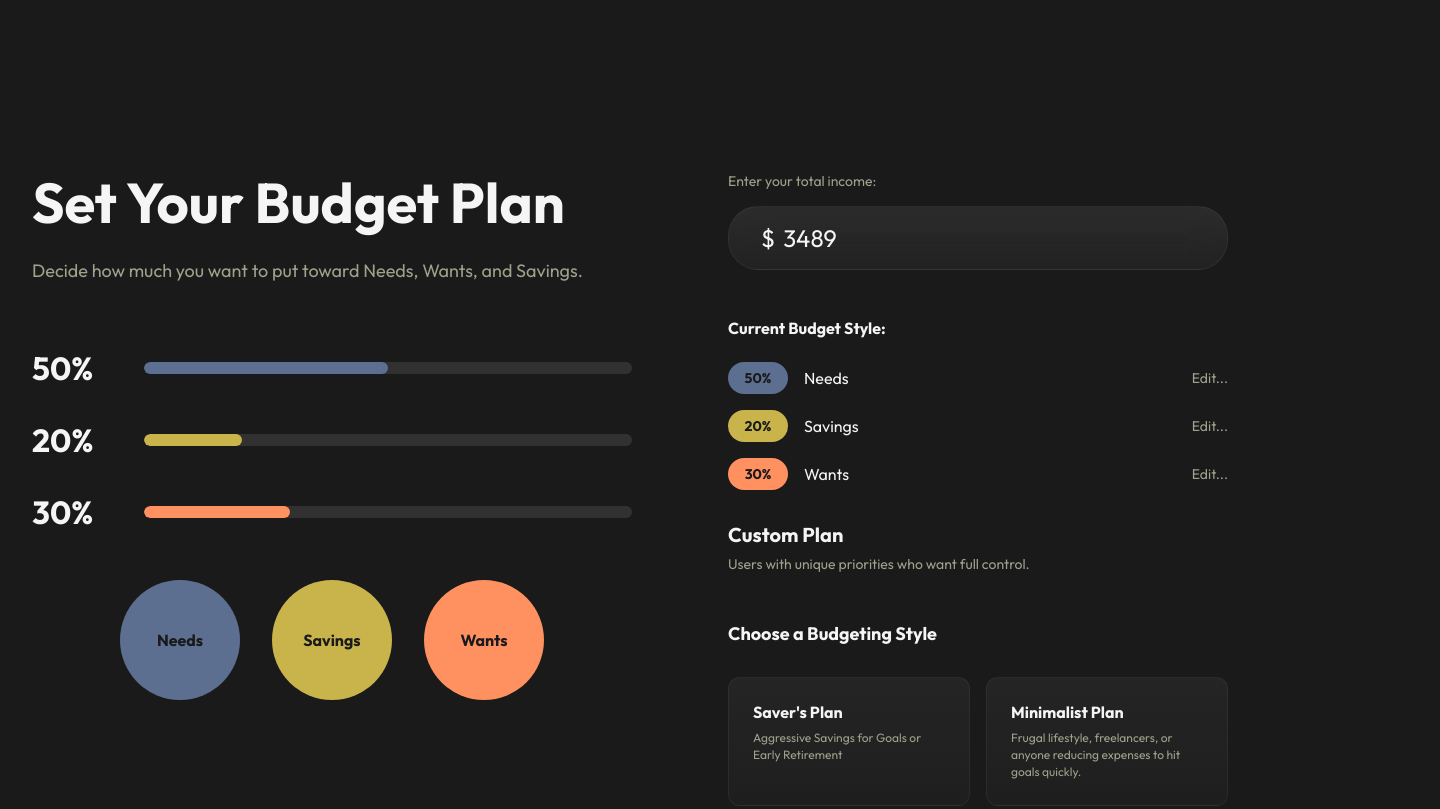
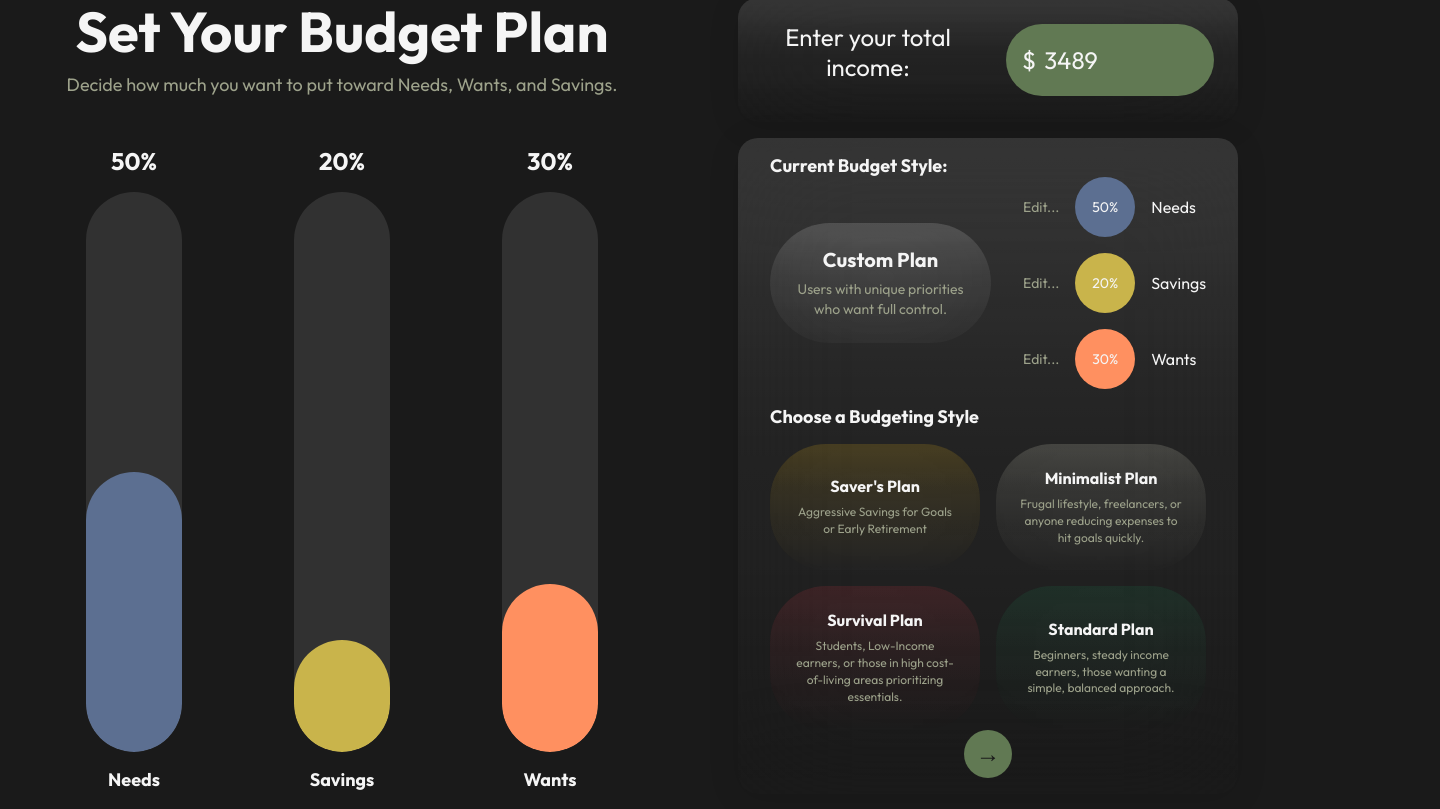
Before and after one commit to CloueM/Wallocate_Project, a React (Vite) app: page / in a window 1280 px wide. Shown: the part 1091-1900 px from the top of the page, 1440 px wide, since content can reach past the window. Built offline with nearby package versions, Linux system fonts and the light colour scheme.

Commit message:
Edit Plan Page

```diff
--- a/package.json
+++ b/package.json
@@ -16,9 +16,11 @@
     "@react-three/postprocessing": "^3.0.4",
     "@tailwindcss/vite": "^4.1.11",
     "gsap": "^3.13.0",
+    "node": "^20.19.4",
     "react": "^19.1.0",
     "react-dom": "^19.1.0",
-    "three": "^0.178.0"
+    "three": "^0.178.0",
+    "update": "^0.4.2"
   },
   "devDependencies": {
     "@eslint/js": "^9.30.1",
@@ -32,6 +34,6 @@
     "eslint-plugin-react-refresh": "^0.4.20",
     "globals": "^16.3.0",
     "tailwindcss": "^4.1.11",
-    "vite": "^7.0.4"
+    "vite": "^6.0.0"
   }
 }
--- a/src/components/PlanSection.tsx
+++ b/src/components/PlanSection.tsx
@@ -93,40 +93,30 @@ const PlanSection: React.FC = () => {
               <div className="percentage-bar">
                 <div
                   className="percentage-fill needs-fill"
-                  style={{ width: `${customPercentages.needs}%` }}
+                  style={{ height: `${customPercentages.needs}%` }}
                 ></div>
               </div>
+              <span className="category-label">Needs</span>
             </div>
             <div className="percentage-item">
               <span className="percentage-value">{customPercentages.savings}%</span>
               <div className="percentage-bar">
                 <div
                   className="percentage-fill savings-fill"
-                  style={{ width: `${customPercentages.savings}%` }}
+                  style={{ height: `${customPercentages.savings}%` }}
                 ></div>
               </div>
+              <span className="category-label">Savings</span>
             </div>
             <div className="percentage-item">
               <span className="percentage-value">{customPercentages.wants}%</span>
               <div className="percentage-bar">
                 <div
                   className="percentage-fill wants-fill"
-                  style={{ width: `${customPercentages.wants}%` }}
+                  style={{ height: `${customPercentages.wants}%` }}
                 ></div>
               </div>
-            </div>
-          </div>
-
-          {/* Category Circles */}
-          <div className="category-circles">
-            <div className="category-circle needs-circle">
-              <span>Needs</span>
-            </div>
-            <div className="category-circle savings-circle">
-              <span>Savings</span>
-            </div>
-            <div className="category-circle wants-circle">
-              <span>Wants</span>
+              <span className="category-label">Wants</span>
             </div>
           </div>
         </div>
@@ -147,31 +137,37 @@ const PlanSection: React.FC = () => {
             </div>
           </div>
 
-          {/* Current Budget Style */}
-          <div className="current-budget">
+          {/* Plan Details Section */}
+          <div className="plan-details-container">
             <h3 className="current-budget-title">Current Budget Style:</h3>
-            <div className="budget-breakdown">
-              <div className="budget-item">
-                <div className="budget-percentage needs-bg">{customPercentages.needs}%</div>
-                <span className="budget-label">Needs</span>
-                <button className="edit-btn">Edit...</button>
-              </div>
-              <div className="budget-item">
-                <div className="budget-percentage savings-bg">{customPercentages.savings}%</div>
-                <span className="budget-label">Savings</span>
-                <button className="edit-btn">Edit...</button>
-              </div>
-              <div className="budget-item">
-                <div className="budget-percentage wants-bg">{customPercentages.wants}%</div>
-                <span className="budget-label">Wants</span>
-                <button className="edit-btn">Edit...</button>
-              </div>
-            </div>
+            <div className="current-budget-content">
+              <div className="current-budget-left">
+
+                <div className="plan-info-container">
                   <h4 className="plan-name">{selectedPlan.name}</h4>
                   <p className="plan-description">{selectedPlan.description}</p>
                 </div>
-
-          {/* Budget Style Options */}
+              </div>
+              <div className="current-budget-right">
+                <div className="budget-breakdown">
+                  <div className="budget-item">
+                    <button className="edit-btn">Edit...</button>
+                    <div className="budget-percentage needs-bg">{customPercentages.needs}%</div>
+                    <span className="budget-label">Needs</span>
+                  </div>
+                  <div className="budget-item">
+                    <button className="edit-btn">Edit...</button>
+                    <div className="budget-percentage savings-bg">{customPercentages.savings}%</div>
+                    <span className="budget-label">Savings</span>
+                  </div>
+                  <div className="budget-item">
+                    <button className="edit-btn">Edit...</button>
+                    <div className="budget-percentage wants-bg">{customPercentages.wants}%</div>
+                    <span className="budget-label">Wants</span>
+                  </div>
+                </div>
+              </div>
+            </div>
             <div className="budget-options">
               <h3 className="options-title">Choose a Budgeting Style</h3>
               <div className="budget-grid">
@@ -192,6 +188,7 @@ const PlanSection: React.FC = () => {
             </div>
           </div>
         </div>
+      </div>
     </section>
   );
 };
--- a/src/index.css
+++ b/src/index.css
@@ -33,7 +33,7 @@ html, body {
   justify-content: center;
   align-items: center;
   min-height: 100vh;
-  padding: 2rem;
+  padding: 10rem;
 }
 
 .hero-content {
@@ -44,8 +44,8 @@ html, body {
 }
 
 .glass-container {
-  width: 100rem;
-  height: 50rem;
+  width: 90rem;
+  height: 30rem;
   background: linear-gradient(
     180deg,
     rgba(255, 255, 255, 0.12) 0%,
@@ -62,7 +62,7 @@ html, body {
   border-radius: 20px;
   display: flex;
   align-items: center;
-  padding: 7rem;
+  padding: 9rem;
 }
 
 .hero-left {
@@ -113,8 +113,8 @@ html, body {
 }
 
 .logo-circle {
-  width: 35rem;
-  height: 35rem;
+  width: 25rem;
+  height: 25em;
   border-radius: 50%;
   background: var(--background-color);
   display: flex;
@@ -125,8 +125,7 @@ html, body {
 }
 
 .hero-logo {
-  width: 25rem;
-  height: 35rem;
+  width: 15em;
   object-fit: contain;
 }
 
@@ -309,76 +308,117 @@ html, body {
 
 /* Plan Section Styles */
 .plan-section {
-  min-height: 100vh;
+  height: 100vh;
   background-color: var(--background-color);
-  padding: 8rem 2rem;
   display: flex;
   align-items: center;
   justify-content: center;
+  padding-top: 2rem;
+  padding-left: 2rem;
+  padding-right: 2rem;
+  box-sizing: border-box;
 }
 
 .plan-container {
   max-width: 1400px;
   width: 100%;
+  height: 100%;
   display: flex;
   gap: 6rem;
-  align-items: flex-start;
+  align-items: center;
+  justify-content: center;
 }
 
 /* Left Container */
 .plan-left {
   flex: 1;
   max-width: 600px;
+  display: flex;
+  flex-direction: column;
+  justify-content: space-between;
 }
 
 .plan-title {
+  display: flex;
+  flex-direction: column;
+  align-items: center;
+  justify-content: center;
   font-size: 56px;
   font-weight: bold;
   color: var(--prime-text-color);
   font-family: 'Outfit', sans-serif;
-  margin-bottom: 1.5rem;
+  margin-bottom: 0.5rem;
   line-height: 1.1;
 }
 
 .plan-subtitle {
+  display: flex;
+  flex-direction: column;
+  align-items: center;
+  justify-content: center;
   font-size: 18px;
   color: var(--secondary-color);
   font-family: 'Outfit', sans-serif;
   line-height: 1.5;
-  margin-bottom: 4rem;
+  margin-bottom: 3rem;
 }
 
 .percentage-display {
-  margin-bottom: 3rem;
+  display: flex;
+  gap: 7rem;
+  justify-content: center;
+  align-items: center;
+  flex: 1;
 }
 
 .percentage-item {
+
   display: flex;
+  flex-direction: column;
   align-items: center;
-  gap: 2rem;
-  margin-bottom: 2rem;
+  justify-content: center;
+  gap: 1rem;
 }
 
 .percentage-value {
-  font-size: 32px;
+  font-size: 24px;
   font-weight: bold;
   color: var(--prime-text-color);
   font-family: 'Outfit', sans-serif;
-  min-width: 80px;
+  text-align: center;
+}
+
+.category-label {
+  font-size: 18px;
+  font-weight: 600;
+  color: var(--prime-text-color);
+  font-family: 'Outfit', sans-serif;
+  text-align: center;
 }
 
 .percentage-bar {
-  flex: 1;
-  height: 12px;
+  width: 6rem;
+  height: 35rem;
   background-color: rgba(255, 255, 255, 0.1);
-  border-radius: 6px;
+  border-radius:3rem;
   overflow: hidden;
+  position: relative;
+  -webkit-border-radius:3rem;
+  -moz-border-radius:3rem;
+  -ms-border-radius:3rem;
+  -o-border-radius:3rem;
 }
 
 .percentage-fill {
-  height: 100%;
-  border-radius: 6px;
-  transition: width 0.3s ease;
+  width: 100%;
+  border-radius: 3rem;
+  transition: height 0.3s ease;
+  position: absolute;
+  bottom: 0;
+  -webkit-border-radius: 3rem;
+  -moz-border-radius: 3rem;
+  -ms-border-radius: 3rem;
+  -o-border-radius: 3rem;
 }
 
 .needs-fill {
@@ -393,67 +433,66 @@ html, body {
   background-color: var(--wants-color);
 }
 
-.category-circles {
-  display: flex;
-  gap: 2rem;
-  justify-content: center;
-}
 
-.category-circle {
-  width: 120px;
-  height: 120px;
-  border-radius: 50%;
-  display: flex;
-  align-items: center;
-  justify-content: center;
-  font-size: 16px;
-  font-weight: 600;
-  font-family: 'Outfit', sans-serif;
-  color: var(--background-color);
-}
-
-.needs-circle {
-  background-color: var(--needs-color);
-}
-
-.savings-circle {
-  background-color: var(--savings-color);
-}
-
-.wants-circle {
-  background-color: var(--wants-color);
-}
 
 /* Right Container */
 .plan-right {
   flex: 1;
   max-width: 500px;
+  display: flex;
+  flex-direction: column;
+  justify-content: center;
+  align-items: center;
 }
 
 .income-section {
-  margin-bottom: 3rem;
+  display: flex;
+  flex-direction: row;
+  align-items: center;
+  justify-content: center;
+  margin-bottom: 1rem;
+  padding: 1.5rem;
+  background: linear-gradient(
+    180deg,
+    rgba(255, 255, 255, 0.12) 0%,
+    rgba(255, 255, 255, 0.10) 15%,
+    rgba(255, 255, 255, 0.08) 25%,
+    rgba(255, 255, 255, 0.06) 35%,
+    rgba(255, 255, 255, 0.04) 50%,
+    rgba(255, 255, 255, 0.03) 65%,
+    rgba(255, 255, 255, 0.02) 75%,
+    rgba(255, 255, 255, 0.01) 85%,
+    transparent 100%
+  );
+  backdrop-filter: blur(60px);
+  border-radius: 20px;
+  box-shadow: 0 4px 32px rgba(0,0,0,0.10);
 }
 
 .income-label {
   display: block;
-  font-size: 14px;
-  color: var(--secondary-color);
+  font-size: 24px;
+  color: var(--prime-text-color);
   font-family: 'Outfit', sans-serif;
   margin-bottom: 1rem;
+  margin-right: 2rem;
+  text-align: center;
 }
 
 .income-input-container {
   display: flex;
   align-items: center;
-  background: linear-gradient(
-    180deg,
-    rgba(255, 255, 255, 0.08) 0%,
-    rgba(255, 255, 255, 0.04) 100%
-  );
-  border-radius: 30px;
-  padding: 1rem 2rem;
+  justify-content: center;
+  background: var(--primary-color);
+  border-radius:4rem;
+  padding: 1rem;
   backdrop-filter: blur(20px);
-  border: 1px solid rgba(255, 255, 255, 0.05);
+  max-width: 13rem;
+  height: 4.5rem;
+  -webkit-border-radius:4rem;
+  -moz-border-radius:4rem;
+  -ms-border-radius:4rem;
+  -o-border-radius:4rem;
 }
 
 .currency-symbol {
@@ -471,41 +510,59 @@ html, body {
   font-family: 'Outfit', sans-serif;
   flex: 1;
   outline: none;
+  width: 100%;
 }
 
 .current-budget {
-  margin-bottom: 3rem;
+  margin-bottom: 1rem;
 }
 
 .current-budget-title {
-  font-size: 16px;
+  font-size: 18px;
   color: var(--prime-text-color);
   font-family: 'Outfit', sans-serif;
-  margin-bottom: 1.5rem;
+}
+
+.current-budget-content {
+  display: flex;
+  gap: 2rem;
+  align-items: center;
+}
+
+.current-budget-left {
+  display: flex;
+  flex-direction: column;
+}
+
+.current-budget-right {
+  display: flex;
+  flex-direction: column;
 }
 
 .budget-breakdown {
-  margin-bottom: 2rem;
+  display: flex;
+  flex-direction: column;
 }
 
 .budget-item {
   display: flex;
   align-items: center;
+  justify-content: space-between;
   gap: 1rem;
   margin-bottom: 1rem;
 }
 
 .budget-percentage {
   min-width: 60px;
-  height: 32px;
-  border-radius: 20px;
+  height: 60px;
+  border-radius: 50%;
   display: flex;
   align-items: center;
   justify-content: center;
   font-size: 14px;
-  font-weight: 600;
+  font-weight: 60;
   font-family: 'Outfit', sans-serif;
-  color: var(--background-color);
+  color: var(--primary-text-color);
 }
 
 .needs-bg {
@@ -556,54 +613,113 @@ html, body {
   line-height: 1.4;
 }
 
-.budget-options {
-  margin-bottom: 2rem;
-}
 
 .options-title {
   font-size: 18px;
   color: var(--prime-text-color);
   font-family: 'Outfit', sans-serif;
-  margin-bottom: 2rem;
+  margin-bottom: 1rem;
 }
 
 .budget-grid {
   display: grid;
   grid-template-columns: 1fr 1fr;
   gap: 1rem;
-  margin-bottom: 2rem;
 }
 
 .budget-option {
   padding: 1.5rem;
   background: linear-gradient(
-    180deg,
-    rgba(255, 255, 255, 0.05) 0%,
-    rgba(255, 255, 255, 0.02) 100%
+   180deg,
+    rgba(255, 255, 255, 0.12) 0%,
+    rgba(255, 255, 255, 0.10) 15%,
+    rgba(255, 255, 255, 0.08) 25%,
+    rgba(255, 255, 255, 0.06) 35%,
+    rgba(255, 255, 255, 0.04) 50%,
+    rgba(255, 255, 255, 0.03) 65%,
+    rgba(255, 255, 255, 0.02) 75%,
+    rgba(255, 255, 255, 0.01) 85%,
+    transparent 100%
   );
-  border-radius: 12px;
-  border: 1px solid rgba(255, 255, 255, 0.05);
+  backdrop-filter: blur(60px);
+  border-radius:3.5rem;
+
   cursor: pointer;
   transition: all 0.2s ease;
+  display: flex;
+  flex-direction: column;
+  align-items: center;
+  justify-content: center;
+  -webkit-border-radius: 3.5rem;
+  -moz-border-radius: 3.5rem;
+  -ms-border-radius: 3.5rem;
+  -o-border-radius: 3.5rem;
 }
 
-.budget-option:hover {
-  border-color: var(--primary-color);
+/* Standard Plan - Yellow */
+.budget-option:nth-child(1) {
   background: linear-gradient(
-    180deg,
-    rgba(97, 121, 83, 0.1) 0%,
-    rgba(97, 121, 83, 0.05) 100%
+  180deg,
+    rgba(255,193,7,0.15) 0%,
+    rgba(255,193,7,0.12) 15%,
+    rgba(255,193,7,0.10) 25%,
+    rgba(255,193,7,0.08) 35%,
+    rgba(255,193,7,0.06) 50%,
+    rgba(255,193,7,0.04) 65%,
+    rgba(255,193,7,0.03) 75%,
+    rgba(255,193,7,0.02) 85%,
+    transparent 100%
   );
 }
 
-.budget-option.selected {
-  border-color: var(--primary-color);
+/* Minimalist Plan - Beige */
+.budget-option:nth-child(2) {
   background: linear-gradient(
-    180deg,
-    rgba(97, 121, 83, 0.15) 0%,
-    rgba(97, 121, 83, 0.08) 100%
+  180deg,
+    rgba(245,245,220,0.15) 0%,
+    rgba(245,245,220,0.12) 15%,
+    rgba(245,245,220,0.10) 25%,
+    rgba(245,245,220,0.08) 35%,
+    rgba(245,245,220,0.06) 50%,
+    rgba(245,245,220,0.04) 65%,
+    rgba(245,245,220,0.03) 75%,
+    rgba(245,245,220,0.02) 85%,
+    transparent 100%
   );
 }
+
+/* Survival Plan - Red */
+.budget-option:nth-child(3) {
+  background: linear-gradient(
+  180deg,
+    rgba(220,53,69,0.15) 0%,
+    rgba(220,53,69,0.12) 15%,
+    rgba(220,53,69,0.10) 25%,
+    rgba(220,53,69,0.08) 35%,
+    rgba(220,53,69,0.06) 50%,
+    rgba(220,53,69,0.04) 65%,
+    rgba(220,53,69,0.03) 75%,
+    rgba(220,53,69,0.02) 85%,
+    transparent 100%
+  );
+}
+
+/* Saver's Plan - Green */
+.budget-option:nth-child(4) {
+  background: linear-gradient(
+  180deg,
+    rgba(25,135,84,0.15) 0%,
+    rgba(25,135,84,0.12) 15%,
+    rgba(25,135,84,0.10) 25%,
+    rgba(25,135,84,0.08) 35%,
+    rgba(25,135,84,0.06) 50%,
+    rgba(25,135,84,0.04) 65%,
+    rgba(25,135,84,0.03) 75%,
+    rgba(25,135,84,0.02) 85%,
+    transparent 100%
+  );
+}
+
 
 .option-name {
   font-size: 16px;
@@ -611,6 +727,7 @@ html, body {
   color: var(--prime-text-color);
   font-family: 'Outfit', sans-serif;
   margin-bottom: 0.5rem;
+  text-align: center;
 }
 
 .option-description {
@@ -618,11 +735,12 @@ html, body {
   color: var(--secondary-color);
   font-family: 'Outfit', sans-serif;
   line-height: 1.4;
+  text-align: center;
 }
 
 .continue-btn {
-  width: 60px;
-  height: 60px;
+  width: 3rem;
+  height: 3rem;
   border-radius: 50%;
   background-color: var(--primary-color);
   border: none;
@@ -644,3 +762,64 @@ html, body {
   color: var(--background-color);
   font-weight: bold;
 }
+
+.plan-info-container {
+  padding: 1.5rem;
+  background: linear-gradient(    180deg,    rgba(255, 255, 255, 0.12) 0%,    rgba(255, 255, 255, 0.10) 15%,    rgba(255, 255, 255, 0.08) 25%,    rgba(255, 255, 255, 0.06) 35%,    rgba(255, 255, 255, 0.04) 50%,    rgba(255, 255, 255, 0.03) 65%,    rgba(255, 255, 255, 0.02) 75%,    rgba(255, 255, 255, 0.01) 85%,    transparent 100%  );
+  backdrop-filter: blur(60px);
+  border-radius: 4rem;
+  margin-bottom: 1rem;
+  text-align: center;
+  display: flex;
+  flex-direction: column;
+  align-items: center;
+  -webkit-border-radius: 4rem;
+  -moz-border-radius: 4rem;
+  -ms-border-radius: 4rem;
+  -o-border-radius: 4rem;
+}
+
+.plan-details-container {
+  width: 100%;
+  background: linear-gradient(
+    180deg,
+    rgba(255, 255, 255, 0.12) 0%,
+    rgba(255, 255, 255, 0.10) 15%,
+    rgba(255, 255, 255, 0.08) 25%,
+    rgba(255, 255, 255, 0.06) 35%,
+    rgba(255, 255, 255, 0.04) 50%,
+    rgba(255, 255, 255, 0.03) 65%,
+    rgba(255, 255, 255, 0.02) 75%,
+    rgba(255, 255, 255, 0.01) 85%,
+    transparent 100%
+  );
+  backdrop-filter: blur(60px);
+  border-radius: 20px;
+  padding-left:2rem;
+  padding-right:2rem;
+  padding-top:1rem;
+  padding-bottom:1rem;
+  display: flex;
+  flex-direction: column;
+  box-shadow: 0 4px 32px rgba(0,0,0,0.10);
+}
+
+/* Standard Plan - Green glow */
+.budget-option:nth-child(4):hover {
+  box-shadow: 0 0 25px rgba(5, 150, 32, 0.4);
+}
+
+/* Saver's Plan - Yellow glow */
+.budget-option:nth-child(1):hover {
+  box-shadow: 0 0 25px rgba(255, 193, 7, 0.4);
+}
+
+/* Minimalist Plan - Beige glow */
+.budget-option:nth-child(2):hover {
+  box-shadow: 0 0 25px rgb(208, 189, 164);
+}
+
+/* Survival Plan - Red glow */
+.budget-option:nth-child(3):hover {
+  box-shadow: 0 0 25px rgba(220, 53, 69, 0.4);
+}
```
Also changed, not shown: 1 other file (tests, documents, lock files or other folders). Lines whose indentation alone changed are shown as unchanged.
